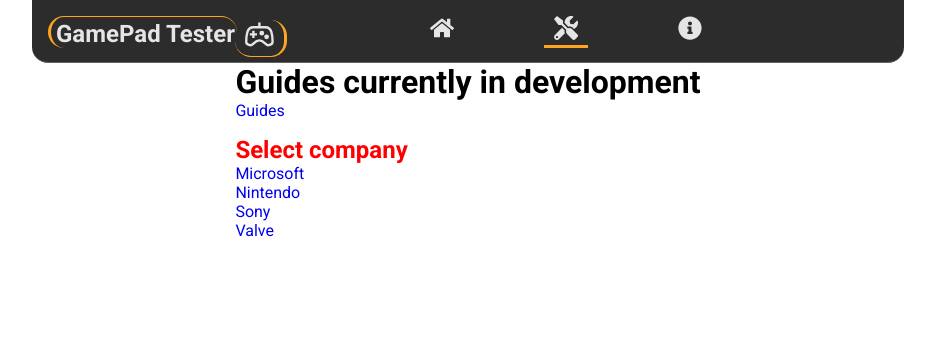
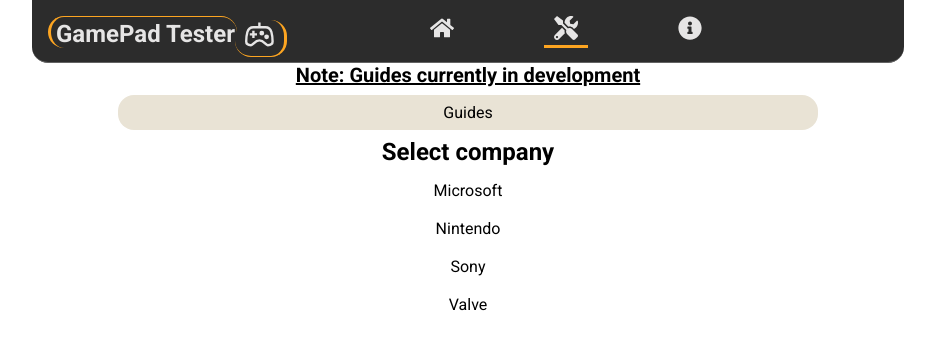
Before and after one commit to Vectari/gpad-tester, a React (Vite) app: page /guides in a window 1280 px wide. Shown: the top 350 px of the page, without its empty margins (172-1107 px from the left). Built offline with nearby package versions, Linux system fonts and the light colour scheme.

Commit message:
feat: add styles and behavior for guides select

```diff
--- a/src/components/Guides/Guides.jsx
+++ b/src/components/Guides/Guides.jsx
@@ -1,21 +1,46 @@
 import { useParams, Link } from "react-router-dom";
 import { guidesData } from "./guidesData";
 import styled from "styled-components";
+import { Theme } from "../../styles/Theme";
+
+const StyledDevelopmentNote = styled.h3`
+  text-align: center;
+  text-decoration: underline;
+`;
 
 const StyledGuidesWrapper = styled.div`
-  h2 {
-    color: red;
+  display: flex;
+  flex-direction: column;
+  max-width: 700px;
+  width: 95%;
+  text-align: center;
+
+  ul {
+    font-size: 2rem;
+  }
+
+  span {
+    padding: 0.5rem;
   }
 `;
 
-// const StyledLink = styled(Link)`
-//   font-size: 2rem;
-// `;
+const StyledLinkWrapper = styled.div`
+  background-color: ${Theme.background};
+  padding: 0.5rem;
+  margin: 0.5rem 0;
+  border-radius: 1rem;
+  text-align: center;
+`;
+
+const StyledLink = styled(Link)`
+  width: 95%;
+  font-size: 1rem;
+  color: ${Theme.black};
+`;
 
 export function Guides() {
   const { companySlug, deviceSlug, guideSlug } = useParams();
 
-  // Pobranie danych na podstawie slugów
   const companyData = companySlug ? guidesData[companySlug] : null;
   const deviceData =
     companyData && deviceSlug ? companyData.devices[deviceSlug] : null;
@@ -24,31 +49,35 @@
 
   // Wspólne breadcrumbs
   const breadcrumbs = (
-    <nav className="breadcrumbs" style={{ marginBottom: "1rem" }}>
-      <h1>Guides currently in development</h1>
-      <Link to="/guides">Guides</Link>
+    <nav className="breadcrumbs">
+      <StyledDevelopmentNote>
+        Note: Guides currently in development
+      </StyledDevelopmentNote>
+      <StyledLinkWrapper>
+        <StyledLink to="/guides">Guides</StyledLink>
         {companySlug && (
           <>
-          {" > "}
-          <Link to={`/guides/${companySlug}`}>
+            <span>&#10140;</span>
+            <StyledLink to={`/guides/${companySlug}`}>
               {(companySlug || "").replaceAll("_", " ")}
-          </Link>
+            </StyledLink>
           </>
         )}
         {deviceSlug && (
           <>
-          {" > "}
-          <Link to={`/guides/${companySlug}/${deviceSlug}`}>
+            <span>&#10140;</span>
+            <StyledLink to={`/guides/${companySlug}/${deviceSlug}`}>
               {(deviceSlug || "").replaceAll("_", " ")}
-          </Link>
+            </StyledLink>
           </>
         )}
         {guideSlug && (
           <>
-          {" > "}
+            <span>&#10140;</span>
             <span>{(guideSlug || "").replaceAll("_", " ")}</span>
           </>
         )}
+      </StyledLinkWrapper>
     </nav>
   );
 
@@ -61,7 +90,7 @@
         <ul>
           {Object.keys(guidesData).map((company) => (
             <li key={company}>
-              <Link to={`/guides/${company}`}>{company}</Link>
+              <StyledLink to={`/guides/${company}`}>{company}</StyledLink>
             </li>
           ))}
         </ul>
@@ -87,7 +116,9 @@
         <ul>
           {Object.keys(companyData.devices).map((device) => (
             <li key={device}>
-              <Link to={`/guides/${companySlug}/${device}`}>{device}</Link>
+              <StyledLink to={`/guides/${companySlug}/${device}`}>
+                {device}
+              </StyledLink>
             </li>
           ))}
         </ul>
@@ -113,9 +144,9 @@
         <ul>
           {Object.keys(deviceData.guides).map((guide) => (
             <li key={guide}>
-              <Link to={`/guides/${companySlug}/${deviceSlug}/${guide}`}>
+              <StyledLink to={`/guides/${companySlug}/${deviceSlug}/${guide}`}>
                 {guide.replace("_", " ")}
-              </Link>
+              </StyledLink>
             </li>
           ))}
         </ul>
```
Lines whose indentation alone changed are shown as unchanged.
